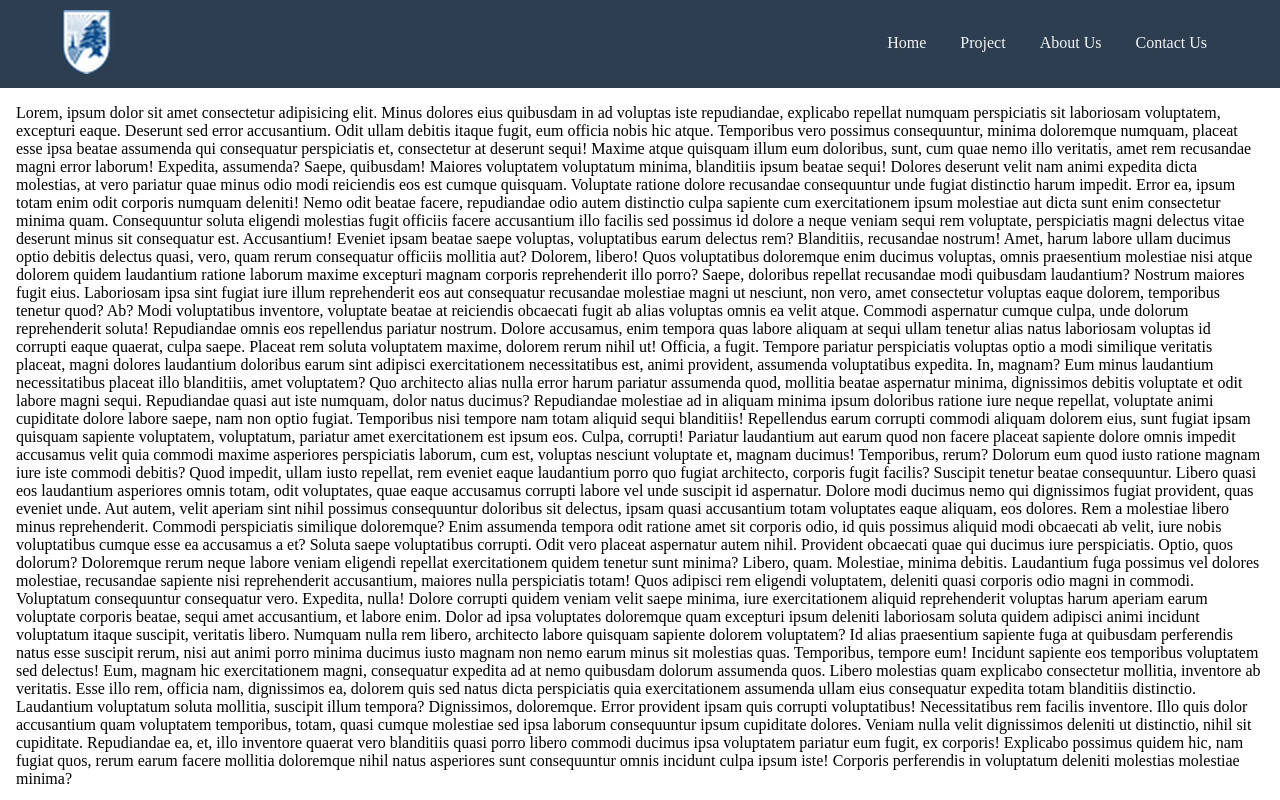
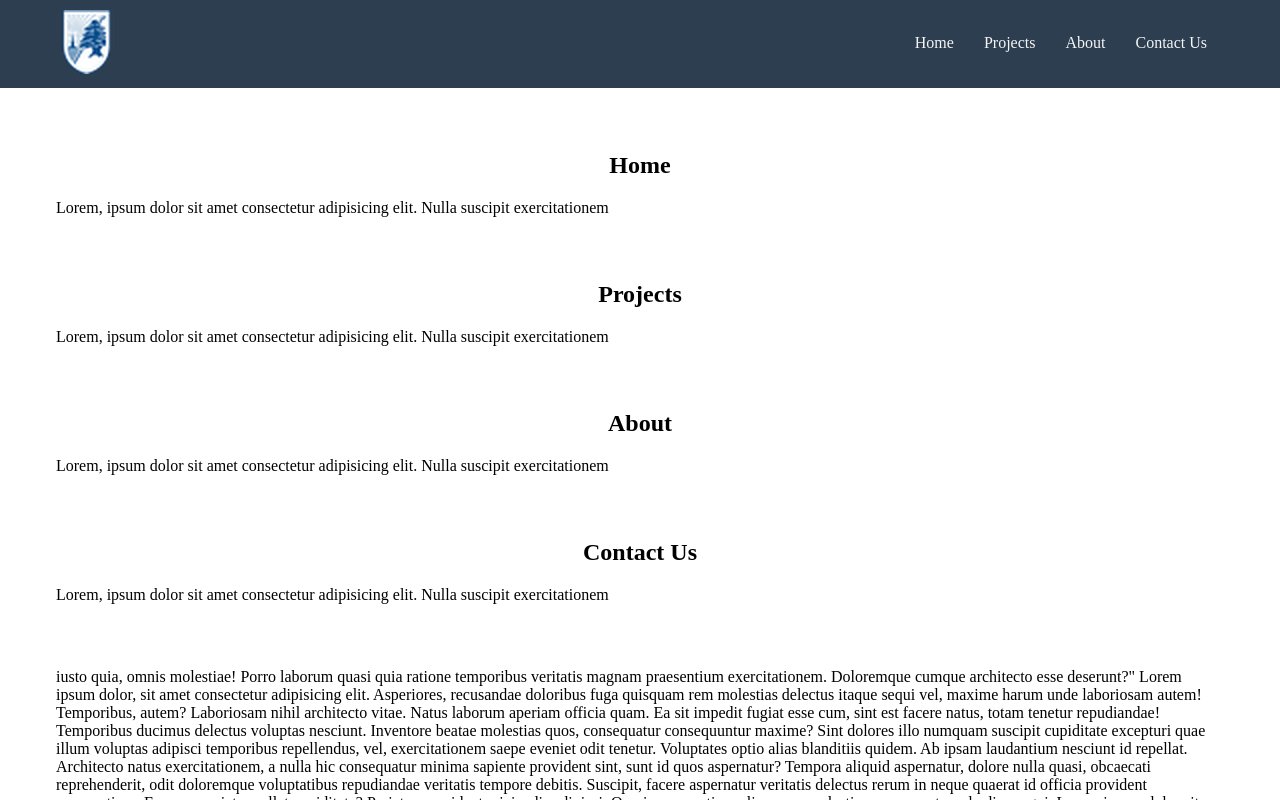
Before and after one commit to Leboweeb/Engineering-Day-Website, a Svelte app: page / in a window 1280 px wide. Shown: the top 800 px of the page. Built offline with nearby package versions, Linux system fonts and the light colour scheme.

Commit message:
added smooth scrolling to anchor

```diff
--- a/src/App.svelte
+++ b/src/App.svelte
@@ -1,5 +1,7 @@
 <script lang="ts">
   import Logo from "./assets/bau-logo.png";
+  import Section from "./Section.svelte";
+  const section_names = ["Home", "Projects", "About", "Contact Us"];
   const stick = () => {
     let navbar = document.getElementById("navbar");
     window.pageYOffset > navbar.offsetTop
@@ -12,124 +14,78 @@
 <main>
   <header>
     <div id="navbar">
-      <a href="#top" id="bau-logo"><img src="{Logo} " alt="Bau Logo" /></a>
+      <a href="#top" id="bau-logo"><img src={Logo} alt="Bau Logo" /></a>
       <div class="nav_text">
-        <a href="#home">Home</a>
-        <a href="#projects">Project</a>
-        <a href="#about">About Us</a>
-        <a href="#contact">Contact Us</a>
+        {#each section_names as sec}
+          <a href={`#${sec}`}>{sec}</a>
+        {/each}
       </div>
     </div>
   </header>
 </main>
 <div class="make_space">
+  {#each section_names as sec}
+    <Section
+      title={sec}
+      text="Lorem, ipsum dolor sit amet consectetur adipisicing elit. Nulla suscipit exercitationem"
+    />
+  {/each}
+
   <p>
-    Lorem, ipsum dolor sit amet consectetur adipisicing elit. Minus dolores eius
-    quibusdam in ad voluptas iste repudiandae, explicabo repellat numquam
-    perspiciatis sit laboriosam voluptatem, excepturi eaque. Deserunt sed error
-    accusantium. Odit ullam debitis itaque fugit, eum officia nobis hic atque.
-    Temporibus vero possimus consequuntur, minima doloremque numquam, placeat
-    esse ipsa beatae assumenda qui consequatur perspiciatis et, consectetur at
-    deserunt sequi! Maxime atque quisquam illum eum doloribus, sunt, cum quae
-    nemo illo veritatis, amet rem recusandae magni error laborum! Expedita,
-    assumenda? Saepe, quibusdam! Maiores voluptatem voluptatum minima,
-    blanditiis ipsum beatae sequi! Dolores deserunt velit nam animi expedita
-    dicta molestias, at vero pariatur quae minus odio modi reiciendis eos est
-    cumque quisquam. Voluptate ratione dolore recusandae consequuntur unde
-    fugiat distinctio harum impedit. Error ea, ipsum totam enim odit corporis
-    numquam deleniti! Nemo odit beatae facere, repudiandae odio autem distinctio
-    culpa sapiente cum exercitationem ipsum molestiae aut dicta sunt enim
-    consectetur minima quam. Consequuntur soluta eligendi molestias fugit
-    officiis facere accusantium illo facilis sed possimus id dolore a neque
-    veniam sequi rem voluptate, perspiciatis magni delectus vitae deserunt minus
-    sit consequatur est. Accusantium! Eveniet ipsam beatae saepe voluptas,
-    voluptatibus earum delectus rem? Blanditiis, recusandae nostrum! Amet, harum
-    labore ullam ducimus optio debitis delectus quasi, vero, quam rerum
-    consequatur officiis mollitia aut? Dolorem, libero! Quos voluptatibus
-    doloremque enim ducimus voluptas, omnis praesentium molestiae nisi atque
-    dolorem quidem laudantium ratione laborum maxime excepturi magnam corporis
-    reprehenderit illo porro? Saepe, doloribus repellat recusandae modi
-    quibusdam laudantium? Nostrum maiores fugit eius. Laboriosam ipsa sint
-    fugiat iure illum reprehenderit eos aut consequatur recusandae molestiae
-    magni ut nesciunt, non vero, amet consectetur voluptas eaque dolorem,
-    temporibus tenetur quod? Ab? Modi voluptatibus inventore, voluptate beatae
-    at reiciendis obcaecati fugit ab alias voluptas omnis ea velit atque.
-    Commodi aspernatur cumque culpa, unde dolorum reprehenderit soluta!
-    Repudiandae omnis eos repellendus pariatur nostrum. Dolore accusamus, enim
-    tempora quas labore aliquam at sequi ullam tenetur alias natus laboriosam
-    voluptas id corrupti eaque quaerat, culpa saepe. Placeat rem soluta
-    voluptatem maxime, dolorem rerum nihil ut! Officia, a fugit. Tempore
-    pariatur perspiciatis voluptas optio a modi similique veritatis placeat,
-    magni dolores laudantium doloribus earum sint adipisci exercitationem
-    necessitatibus est, animi provident, assumenda voluptatibus expedita. In,
-    magnam? Eum minus laudantium necessitatibus placeat illo blanditiis, amet
-    voluptatem? Quo architecto alias nulla error harum pariatur assumenda quod,
-    mollitia beatae aspernatur minima, dignissimos debitis voluptate et odit
-    labore magni sequi. Repudiandae quasi aut iste numquam, dolor natus ducimus?
-    Repudiandae molestiae ad in aliquam minima ipsum doloribus ratione iure
-    neque repellat, voluptate animi cupiditate dolore labore saepe, nam non
-    optio fugiat. Temporibus nisi tempore nam totam aliquid sequi blanditiis!
-    Repellendus earum corrupti commodi aliquam dolorem eius, sunt fugiat ipsam
-    quisquam sapiente voluptatem, voluptatum, pariatur amet exercitationem est
-    ipsum eos. Culpa, corrupti! Pariatur laudantium aut earum quod non facere
-    placeat sapiente dolore omnis impedit accusamus velit quia commodi maxime
-    asperiores perspiciatis laborum, cum est, voluptas nesciunt voluptate et,
-    magnam ducimus! Temporibus, rerum? Dolorum eum quod iusto ratione magnam
-    iure iste commodi debitis? Quod impedit, ullam iusto repellat, rem eveniet
-    eaque laudantium porro quo fugiat architecto, corporis fugit facilis?
-    Suscipit tenetur beatae consequuntur. Libero quasi eos laudantium asperiores
-    omnis totam, odit voluptates, quae eaque accusamus corrupti labore vel unde
-    suscipit id aspernatur. Dolore modi ducimus nemo qui dignissimos fugiat
-    provident, quas eveniet unde. Aut autem, velit aperiam sint nihil possimus
-    consequuntur doloribus sit delectus, ipsam quasi accusantium totam
-    voluptates eaque aliquam, eos dolores. Rem a molestiae libero minus
-    reprehenderit. Commodi perspiciatis similique doloremque? Enim assumenda
-    tempora odit ratione amet sit corporis odio, id quis possimus aliquid modi
-    obcaecati ab velit, iure nobis voluptatibus cumque esse ea accusamus a et?
-    Soluta saepe voluptatibus corrupti. Odit vero placeat aspernatur autem
-    nihil. Provident obcaecati quae qui ducimus iure perspiciatis. Optio, quos
-    dolorum? Doloremque rerum neque labore veniam eligendi repellat
-    exercitationem quidem tenetur sunt minima? Libero, quam. Molestiae, minima
-    debitis. Laudantium fuga possimus vel dolores molestiae, recusandae sapiente
-    nisi reprehenderit accusantium, maiores nulla perspiciatis totam! Quos
-    adipisci rem eligendi voluptatem, deleniti quasi corporis odio magni in
-    commodi. Voluptatum consequuntur consequatur vero. Expedita, nulla! Dolore
-    corrupti quidem veniam velit saepe minima, iure exercitationem aliquid
-    reprehenderit voluptas harum aperiam earum voluptate corporis beatae, sequi
-    amet accusantium, et labore enim. Dolor ad ipsa voluptates doloremque quam
-    excepturi ipsum deleniti laboriosam soluta quidem adipisci animi incidunt
-    voluptatum itaque suscipit, veritatis libero. Numquam nulla rem libero,
-    architecto labore quisquam sapiente dolorem voluptatem? Id alias praesentium
-    sapiente fuga at quibusdam perferendis natus esse suscipit rerum, nisi aut
-    animi porro minima ducimus iusto magnam non nemo earum minus sit molestias
-    quas. Temporibus, tempore eum! Incidunt sapiente eos temporibus voluptatem
-    sed delectus! Eum, magnam hic exercitationem magni, consequatur expedita ad
-    at nemo quibusdam dolorum assumenda quos. Libero molestias quam explicabo
-    consectetur mollitia, inventore ab veritatis. Esse illo rem, officia nam,
-    dignissimos ea, dolorem quis sed natus dicta perspiciatis quia
-    exercitationem assumenda ullam eius consequatur expedita totam blanditiis
-    distinctio. Laudantium voluptatum soluta mollitia, suscipit illum tempora?
-    Dignissimos, doloremque. Error provident ipsam quis corrupti voluptatibus!
-    Necessitatibus rem facilis inventore. Illo quis dolor accusantium quam
-    voluptatem temporibus, totam, quasi cumque molestiae sed ipsa laborum
-    consequuntur ipsum cupiditate dolores. Veniam nulla velit dignissimos
-    deleniti ut distinctio, nihil sit cupiditate. Repudiandae ea, et, illo
-    inventore quaerat vero blanditiis quasi porro libero commodi ducimus ipsa
-    voluptatem pariatur eum fugit, ex corporis! Explicabo possimus quidem hic,
-    nam fugiat quos, rerum earum facere mollitia doloremque nihil natus
-    asperiores sunt consequuntur omnis incidunt culpa ipsum iste! Corporis
-    perferendis in voluptatum deleniti molestias molestiae minima?
+    iusto quia, omnis molestiae! Porro laborum quasi quia ratione temporibus
+    veritatis magnam praesentium exercitationem. Doloremque cumque architecto
+    esse deserunt?" Lorem ipsum dolor, sit amet consectetur adipisicing elit.
+    Asperiores, recusandae doloribus fuga quisquam rem molestias delectus itaque
+    sequi vel, maxime harum unde laboriosam autem! Temporibus, autem? Laboriosam
+    nihil architecto vitae. Natus laborum aperiam officia quam. Ea sit impedit
+    fugiat esse cum, sint est facere natus, totam tenetur repudiandae!
+    Temporibus ducimus delectus voluptas nesciunt. Inventore beatae molestias
+    quos, consequatur consequuntur maxime? Sint dolores illo numquam suscipit
+    cupiditate excepturi quae illum voluptas adipisci temporibus repellendus,
+    vel, exercitationem saepe eveniet odit tenetur. Voluptates optio alias
+    blanditiis quidem. Ab ipsam laudantium nesciunt id repellat. Architecto
+    natus exercitationem, a nulla hic consequatur minima sapiente provident
+    sint, sunt id quos aspernatur? Tempora aliquid aspernatur, dolore nulla
+    quasi, obcaecati reprehenderit, odit doloremque voluptatibus repudiandae
+    veritatis tempore debitis. Suscipit, facere aspernatur veritatis delectus
+    rerum in neque quaerat id officia provident accusantium. Earum eveniet
+    repellat cupiditate? Pariatur provident reiciendis adipisci. Omnis
+    praesentium alias quos molestias, consequatur ad odio magni. Lorem ipsum
+    dolor sit amet consectetur adipisicing elit. Numquam assumenda maxime
+    delectus atque, dicta veritatis voluptates commodi, quidem aut natus optio
+    unde dolorem laboriosam veniam est, eaque voluptate recusandae provident!
+    Repellendus quis laborum impedit cum perferendis velit neque fuga quaerat.
+    Dolorum cumque expedita atque, nesciunt ducimus quam maiores est
+    praesentium. Nisi fugit tenetur voluptatibus aliquid similique natus impedit
+    nam officiis. Dignissimos, similique id optio doloremque doloribus ipsam
+    ducimus necessitatibus eveniet repudiandae sunt, assumenda magnam officiis
+    inventore, nemo amet a molestias error. Libero aliquam, voluptatibus illum
+    impedit omnis hic sit ab. Aperiam, exercitationem neque possimus soluta
+    laborum sint, ipsum recusandae doloribus velit iure officia. Optio similique
+    necessitatibus unde. Quae dolor nihil repellendus itaque. Voluptatem
+    architecto tempora, tempore quod hic modi enim. In rerum iste temporibus
+    illum aperiam soluta cumque ratione delectus quis laudantium asperiores
+    blanditiis repellat, totam fuga excepturi commodi, itaque quisquam veritatis
+    aliquid qui, nihil explicabo placeat ab. Maiores, dignissimos? Lorem ipsum
+    dolor, sit amet consectetur adipisicing elit. Velit, quibusdam perspiciatis
+    laboriosam ducimus fugit saepe labore dolor culpa praesentium placeat
+    consequuntur ad, voluptate commodi illum, nesciunt doloremque ratione magnam
+    sapiente. Perspiciatis modi quibusdam quidem aliquam atque, dicta veniam
+    explicabo veritatis officia officiis debitis maiores delectus blanditiis hic
+    provident quo recusandae reprehenderit quasi amet. Vel quos adipisci
+    facilis, cupiditate officiis soluta. Corrupti illo dignissimos a sapiente,
+    dolorem non, natus debitis asperiores adipisci, perspiciatis ducimus beatae.
+    Officia, saepe placeat. Aliquid corporis laborum cumque labore nostrum
+    repellat debitis. Nostrum voluptatum enim ipsam rerum. Suscipit expedita
+    tenetur praesentium nulla. Itaque harum dignissimos accusantium voluptate
+    necessitatibus corporis est natus quia non, autem dolorem, quam at sit
+    cumque, laborum expedita earum. Non dolor exercitationem dolorum ut? Quasi
+    laborum dignissimos minus a! Possimus quas hic temporibus cupiditate,
+    tempore corrupti deserunt maxime reiciendis, eveniet nesciunt eligendi
+    libero, magni veniam. Natus, soluta eveniet. Eius tempora sit vel ab
+    molestiae?
   </p>
 </div>
 
 <style lang="scss">
-  //   main {
-  //     background: rgb(84, 76, 122);
-  //     background: linear-gradient(
-  //       142deg,
-  //       rgba(84, 76, 122, 1) 0%,
-  //       rgba(138, 110, 246, 1) 25%,
-  //       rgba(19, 12, 29, 1) 100%
-  //     );
-  //   }
 </style>
--- /dev/null
+++ b/src/Section.svelte
@@ -0,0 +1,15 @@
+<script lang="ts">
+  export let title = "";
+  export let text = "";
+</script>
+
+<section>
+  <h1>{title}</h1>
+  <p id={title}>{text}</p>
+</section>
+
+<style lang="scss">
+  h1 {
+    text-align: center;
+  }
+</style>
--- a/src/app.css
+++ b/src/app.css
@@ -1,9 +1,17 @@
+html {
+  scroll-behavior: smooth;
+}
+
 body {
   margin: 0;
 }
 
 .make_space {
-  margin-inline: 1rem;
+  margin-inline: 3.5rem;
+  margin-block: 4rem;
+}
+.make_space section {
+  margin-block: inherit;
 }
 
 .sticky {
--- a/src/app.scss
+++ b/src/app.scss
@@ -1,10 +1,23 @@
+$hilight-color: #1a242f;
+
+html {
+  scroll-behavior: smooth;
+}
+
 body {
   margin: 0;
 }
 
 .make_space {
-  margin-inline: 1rem;
+  margin-inline: 3.5rem;
+  margin-block: 4rem;
+  section {
+    margin-block: inherit;
+  }
 }
+
+// .nav_text_hilight {
+// }
 
 .sticky {
   position: fixed;
```
Also changed, not shown: 1 other file (tests, documents, lock files or other folders).
